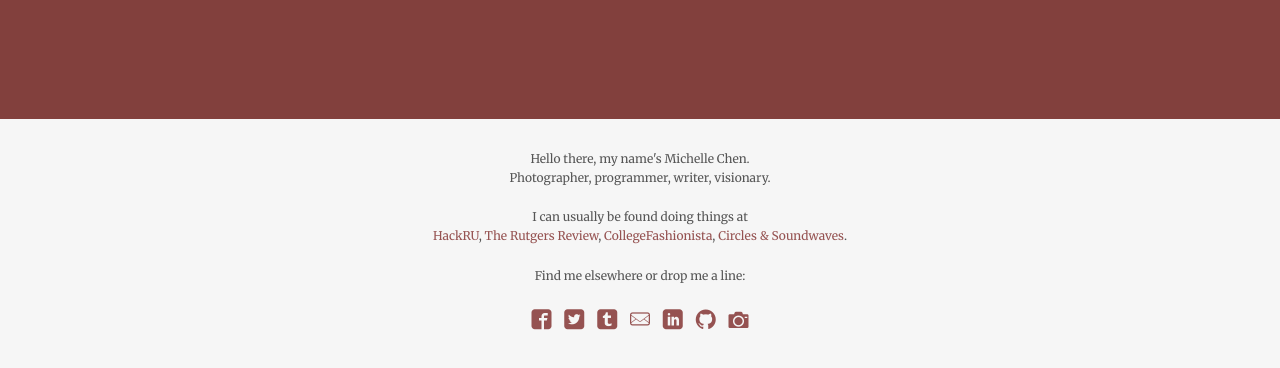
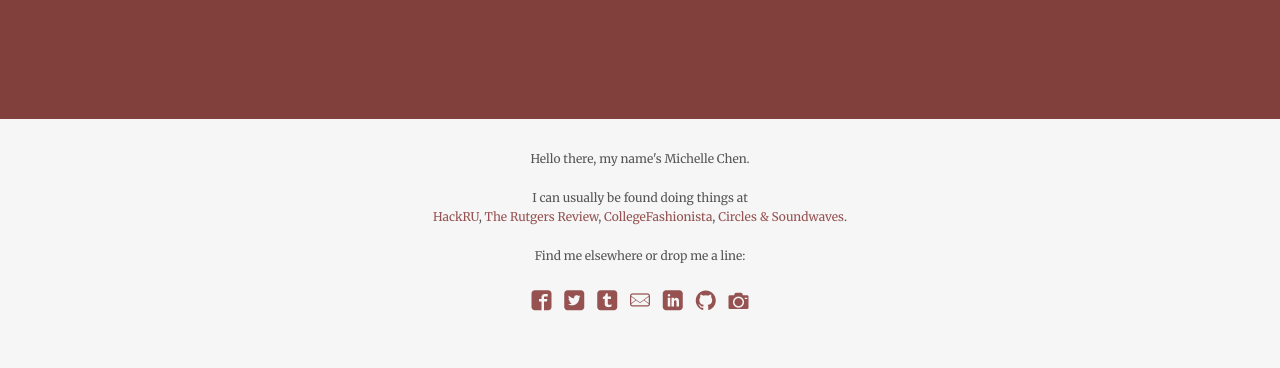
Before and after one commit to astrielle/michipster.github.io, a plain HTML site: page index.html in a window 1280 px wide. Shown: the part 280-648 px from the top of the page. Drawn offline with nearby package versions, Linux system fonts and the light colour scheme.

Commit message:
copy tweak

```diff
--- a/index.html
+++ b/index.html
@@ -26,7 +26,7 @@
     <!--CONTENT-->
     <div id="content" class="row">
       <div class="small-8 small-centered columns">
-        <p>Hello there, my name's Michelle Chen.<br>Photographer, programmer, writer, visionary.</p><p>I can usually be found doing things at<br><a href="http://hackru.org" target="_blank">HackRU</a>, <a href="http://issuu.com/rutgersreview" target="_blank">The Rutgers Review</a>, <a href="http://collegefashionista.com/author/michellechen" target="_blank">CollegeFashionista</a>, <a href="http://circlesandsoundwaves.com/" target="_blank">Circles & Soundwaves</a>.</p><p>Find me elsewhere or drop me a line:</p>
+        <p>Hello there, my name's Michelle Chen.</p><p>I can usually be found doing things at<br><a href="http://hackru.org" target="_blank">HackRU</a>, <a href="http://issuu.com/rutgersreview" target="_blank">The Rutgers Review</a>, <a href="http://collegefashionista.com/author/michellechen" target="_blank">CollegeFashionista</a>, <a href="http://circlesandsoundwaves.com/" target="_blank">Circles & Soundwaves</a>.</p><p>Find me elsewhere or drop me a line:</p>
 
           <p>
           <a href="http://facebook.com/iammichellechen" target="_blank"><span data-icon="&#xea8d;" class="icon" id="fb"></span></a>
```
